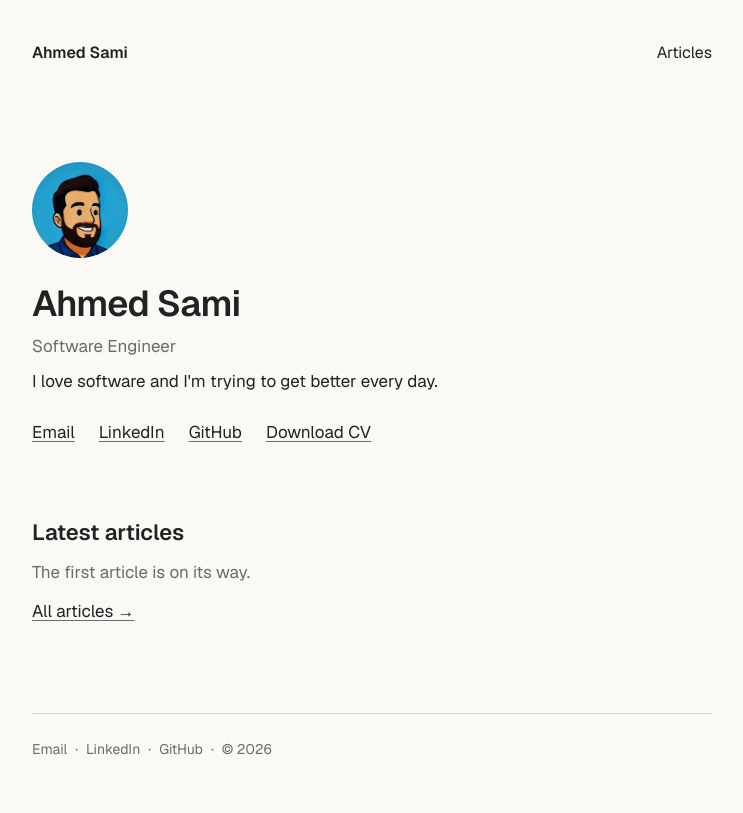
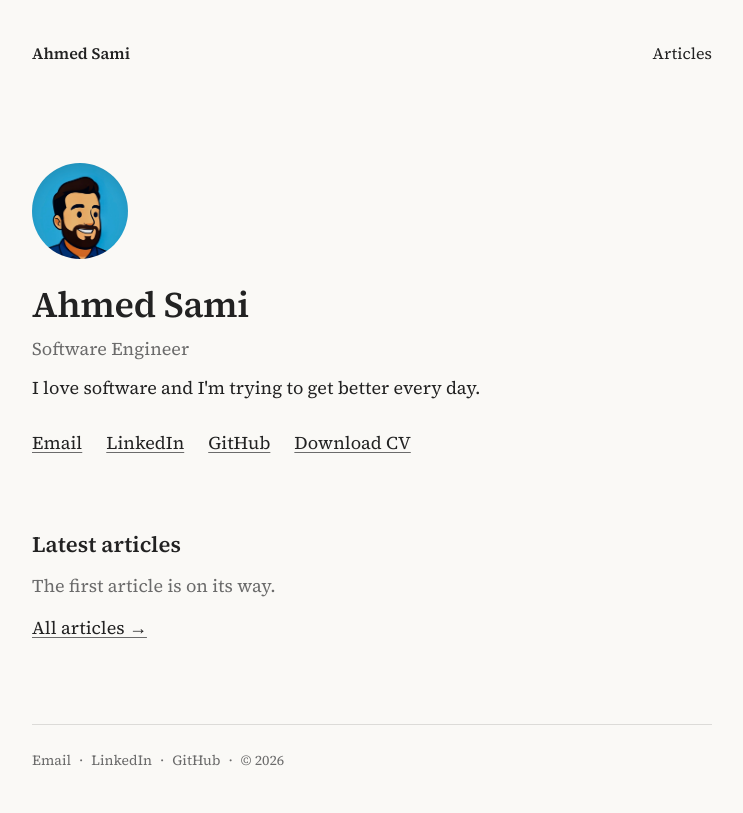
Before and after one commit to asamiz/portfolio, an Astro site: page / in a window 1280 px wide. Shown: the whole page, without its empty margins (268-1011 px from the left). Built offline with nearby package versions, Linux system fonts and the light colour scheme; Astro itself is replaced by a stand-in of ours.

Commit message:
Use Source Serif 4 across the site (#2)
Switch all text to Source Serif 4 (Geist Mono stays for code and dates), set body text to 18px / 1.7, and add color-scheme and theme-color meta tags for smoother system light/dark theming.

Co-Authored-By: Claude Opus 5.5 <noreply@anthropic.com>
Claude-Session: https://claude.ai/code/session_017BX9YpmrLsPehNNGQXVgAS

```diff
--- a/src/layouts/Base.astro
+++ b/src/layouts/Base.astro
@@ -20,6 +20,9 @@ const ogImage = await getImage({ src: avatar, width: 600, format: 'jpg' });
   <head>
     <meta charset="utf-8" />
     <meta name="viewport" content="width=device-width, initial-scale=1" />
+    <meta name="color-scheme" content="light dark" />
+    <meta name="theme-color" media="(prefers-color-scheme: light)" content="#faf9f6" />
+    <meta name="theme-color" media="(prefers-color-scheme: dark)" content="#16181d" />
     <title>{title}</title>
     <meta name="description" content={description} />
     <link rel="canonical" href={canonical} />
@@ -33,7 +36,7 @@ const ogImage = await getImage({ src: avatar, width: 600, format: 'jpg' });
     <link rel="preconnect" href="https://fonts.googleapis.com" />
     <link rel="preconnect" href="https://fonts.gstatic.com" crossorigin />
     <link
-      href="https://fonts.googleapis.com/css2?family=Geist:wght@400;500;600&family=Geist+Mono:wght@400&display=swap"
+      href="https://fonts.googleapis.com/css2?family=Source+Serif+4:ital,opsz,wght@0,8..60,400..600;1,8..60,400..600&family=Geist+Mono:wght@400&display=swap"
       rel="stylesheet"
     />
   </head>
--- a/src/styles/global.css
+++ b/src/styles/global.css
@@ -4,7 +4,7 @@
   --muted: #6b6b6b;
   --surface: color-mix(in srgb, var(--bg) 94%, var(--text));
   --border: color-mix(in srgb, var(--bg) 86%, var(--text));
-  --font-sans: 'Geist', system-ui, sans-serif;
+  --font-serif: 'Source Serif 4', Georgia, serif;
   --font-mono: 'Geist Mono', ui-monospace, monospace;
   color-scheme: light;
 }
@@ -24,9 +24,9 @@ body {
   margin: 0;
   background: var(--bg);
   color: var(--text);
-  font-family: var(--font-sans);
-  font-size: 17px;
-  line-height: 1.6;
+  font-family: var(--font-serif);
+  font-size: 18px;
+  line-height: 1.7;
 }
 
 a:focus-visible {
@@ -93,7 +93,7 @@ a:focus-visible {
   font-size: 36px;
   line-height: 1.2;
   font-weight: 600;
-  letter-spacing: -0.02em;
+  letter-spacing: -0.01em;
 }
 
 .muted { color: var(--muted); }
```
